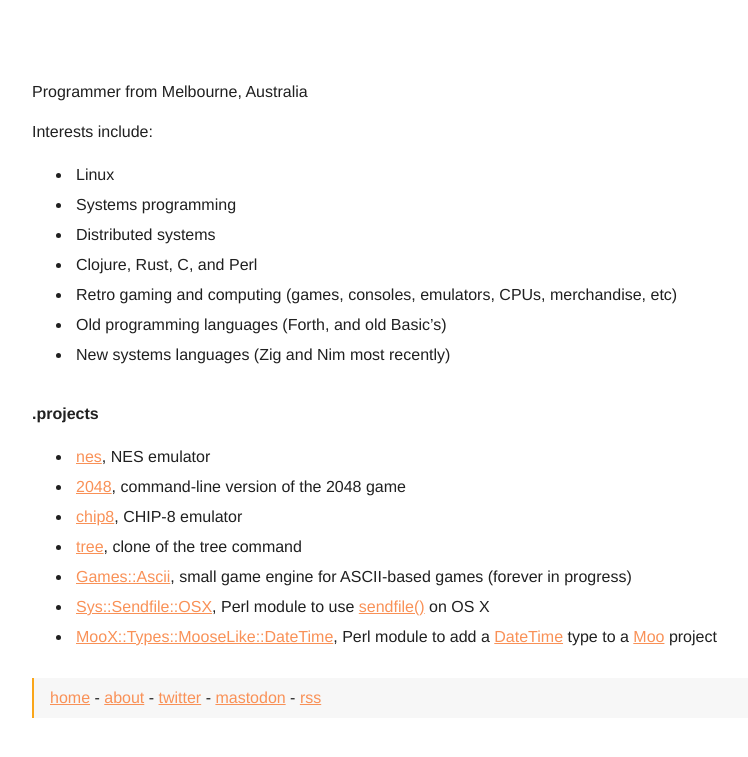
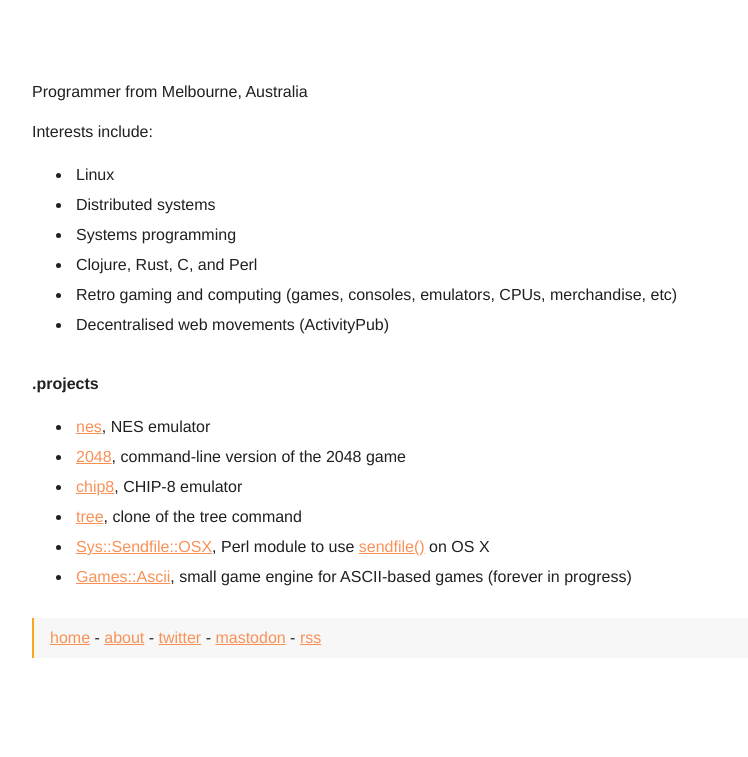
Before and after one commit to ltriant/ltriant.github.io, a Jekyll site: the page built from about.md, in a window 1280 px wide. Shown: the top 757 px of the page, without its empty margins (208-956 px from the left). Built offline with Jekyll 4.4.1, drawn with Linux system fonts in a browser that asks for light colours.

Commit message:
about: update interests, etc.

```diff
--- a/about.md
+++ b/about.md
@@ -7,12 +7,11 @@ Programmer from Melbourne, Australia
 Interests include:
 
 * Linux
+* Distributed systems
 * Systems programming
-* Distributed systems
 * Clojure, Rust, C, and Perl
 * Retro gaming and computing (games, consoles, emulators, CPUs, merchandise, etc)
-* Old programming languages (Forth, and old Basic's)
-* New systems languages (Zig and Nim most recently)
+* Decentralised web movements (ActivityPub)
 
 ## .projects
 
@@ -20,6 +19,5 @@ Interests include:
 * [2048](https://github.com/ltriant/2048), command-line version of the 2048 game
 * [chip8](https://github.com/ltriant/chip8), CHIP-8 emulator
 * [tree](https://github.com/ltriant/tree), clone of the tree command
+* [Sys::Sendfile::OSX](https://metacpan.org/pod/Sys::Sendfile::OSX), Perl module to use [sendfile()](https://jvns.ca/blog/2016/01/23/sendfile-a-new-to-me-system-call/) on OS X
 * [Games::Ascii](https://github.com/ltriant/Games-Ascii), small game engine for ASCII-based games (forever in progress)
-* [Sys::Sendfile::OSX](https://metacpan.org/pod/Sys::Sendfile::OSX), Perl module to use [sendfile()](https://jvns.ca/blog/2016/01/23/sendfile-a-new-to-me-system-call/) on OS X
-* [MooX::Types::MooseLike::DateTime](https://metacpan.org/pod/MooX::Types::MooseLike::DateTime), Perl module to add a [DateTime](https://metacpan.org/pod/DateTime) type to a [Moo](https://metacpan.org/pod/Moo) project
```
